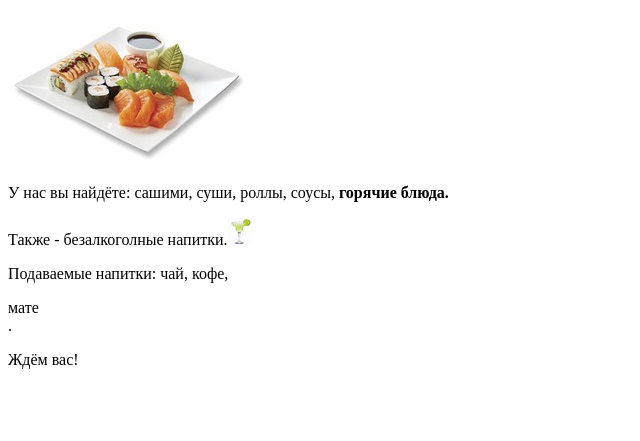
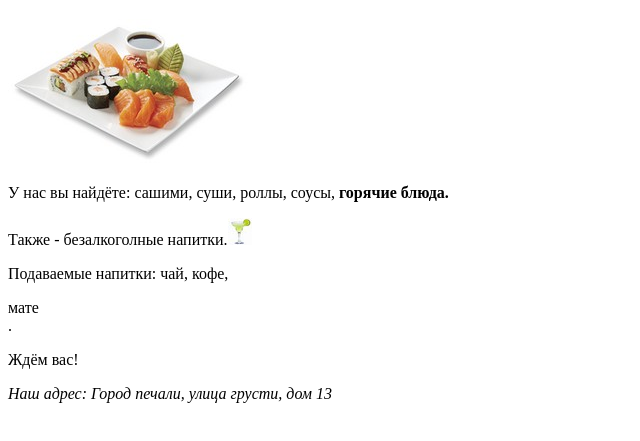
Before and after one commit to HelpMy2/sushi-bar, a plain HTML site: page index.html in a window 1280 px wide. Shown: the part 61-502 px from the top of the page, without its empty margins (0-640 px from the left). Drawn offline with Linux system fonts and the light colour scheme.

Commit message:
Update index.html

```diff
--- a/index.html
+++ b/index.html
@@ -19,5 +19,6 @@
 		<p>Также - безалкоголные напитки.<img src="images/drink.jpg" title="Lipton"></p>
 		<p>Подаваемые напитки: чай, кофе, <div title="lipton">мате</div>.</p>
 		<p>Ждём вас!</p>
+		<address title="Это вымышленный бар,.. /nА жаль">Наш адрес: Город печали, улица грусти, дом 13</address>
 	</body>
 </html>
```
